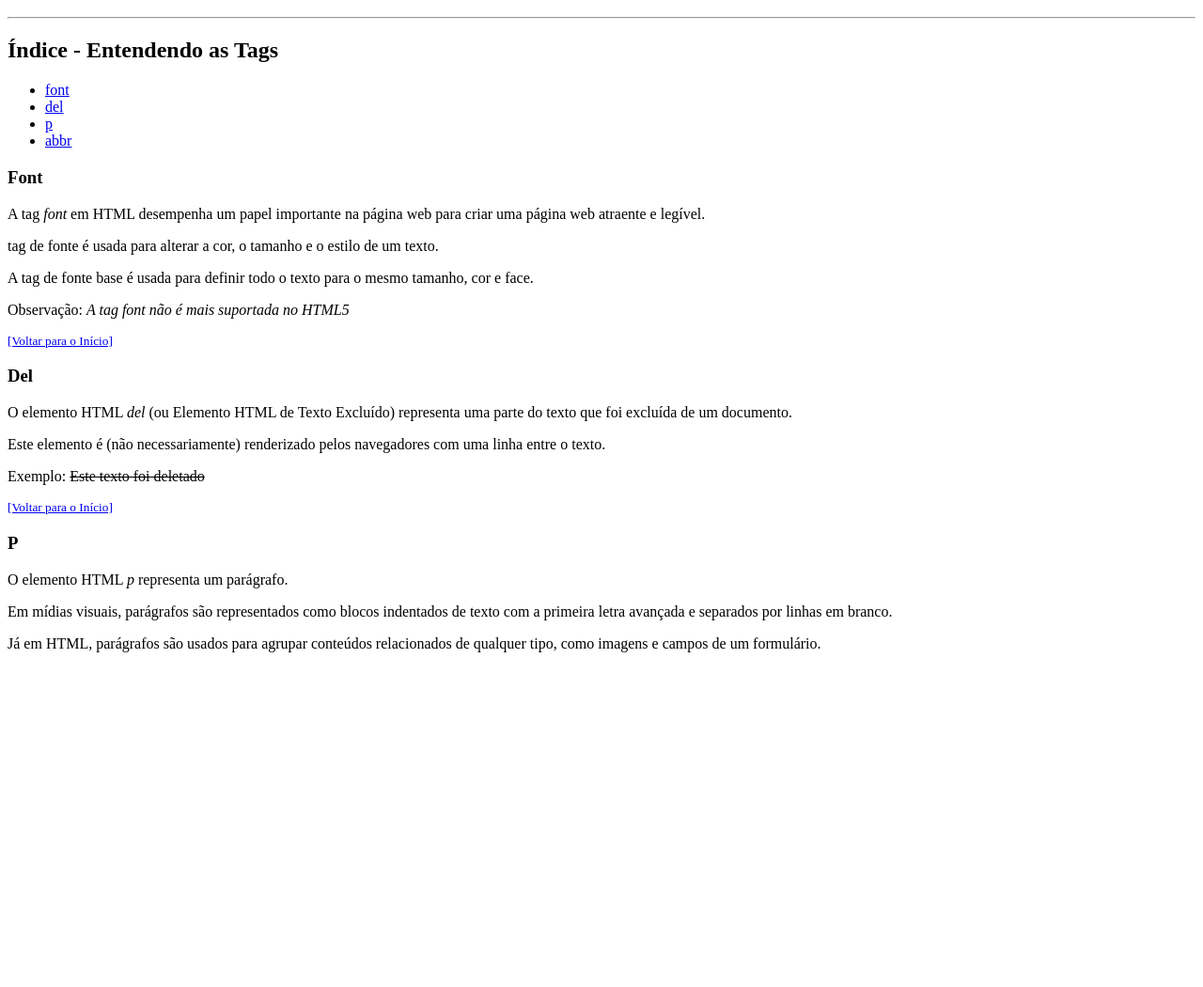
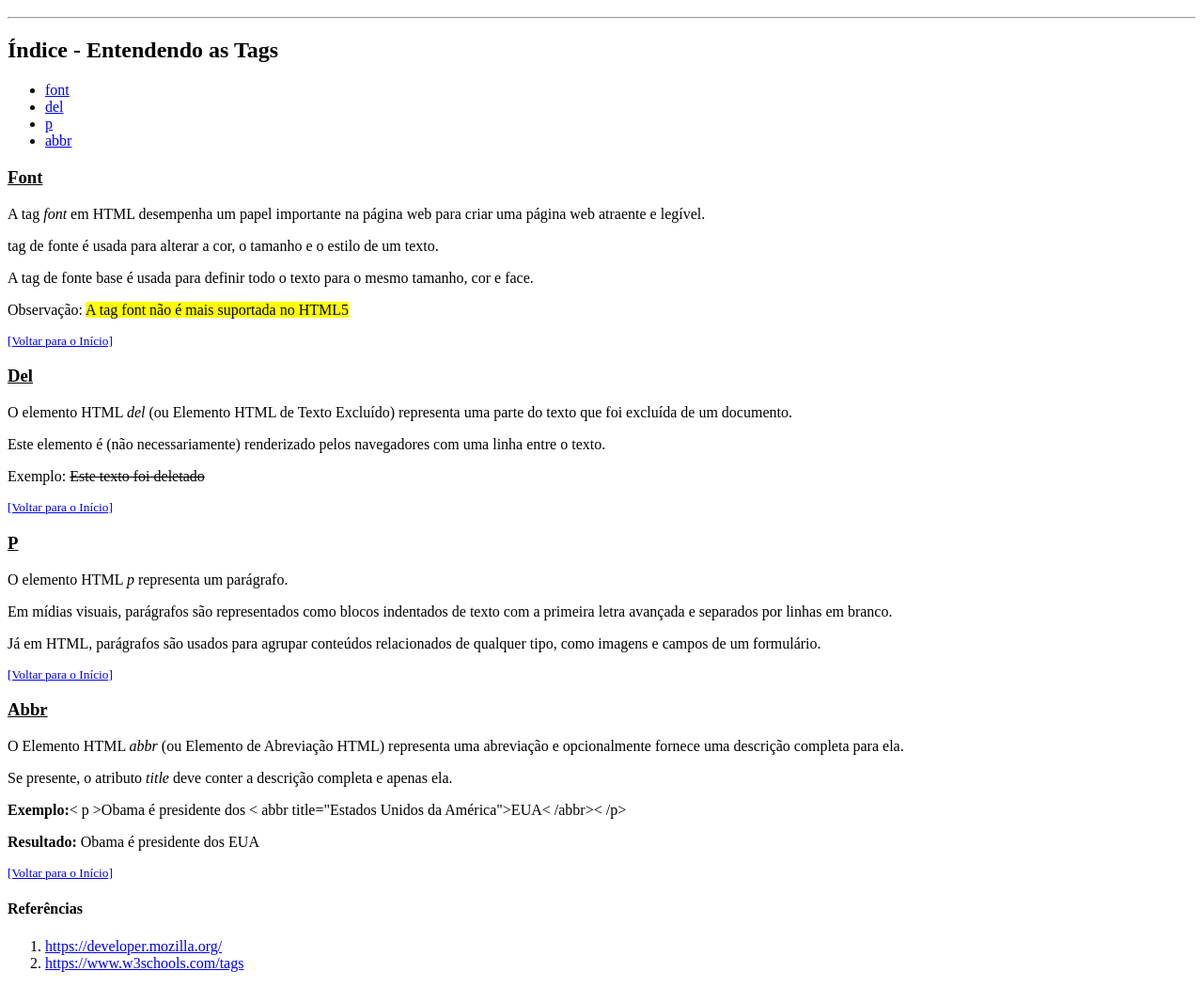
Before and after one commit to paulopentest/primeiros-passos-com-html-dio, a plain HTML site: page index.html in a window 1280 px wide. Shown: the part 48-1098 px from the top of the page at 94% size. Before the commit the page ends 800 px from the top, so only its background shows below. Drawn offline with Linux system fonts and the light colour scheme.

Commit message:
Adicionado a tag abbr e outros elementos conclusivos

```diff
--- a/index.html
+++ b/index.html
@@ -14,23 +14,37 @@
             <li><a href="#abbr">abbr</a></li>
         </ul>
 
-        <h3 id="font">Font</h3>
+        <h3 id="font"><u>Font</u></h3>
         <p>A tag <i>font</i> em HTML desempenha um papel importante na página web para criar uma página web atraente e legível.</p>
         <p>tag de fonte é usada para alterar a cor, o tamanho e o estilo de um texto.</p>
         <p>A tag de fonte base é usada para definir todo o texto para o mesmo tamanho, cor e face.</p>
-        <p>Observação: <i>A tag font não é mais suportada no HTML5</i></p>
+        <p>Observação: <mark>A tag font não é mais suportada no HTML5</mark></p>
         <small><a href="#inicio"> [Voltar para o Início] </a></small>
-        <h3 id="del">Del</h3>
+
+        <h3 id="del"><u>Del</u></h3>
         <p>O elemento HTML <i>del</i> (ou Elemento HTML de Texto Excluído) representa uma parte do texto que foi excluída de um documento.</p>
         <p>Este elemento é (não necessariamente) renderizado pelos navegadores com uma linha entre o texto.</p>
         <p>Exemplo: <del>Este texto foi deletado</del></p>
         <small><a href="#inicio"> [Voltar para o Início] </a></small>
-        <h3>P</h3>
+
+        <h3 id="p"><u>P</u></h3>
         <p>O elemento HTML <i>p</i> representa um parágrafo. </p>
         <p>Em mídias visuais, parágrafos são representados como blocos indentados de texto com a primeira letra avançada e separados por linhas em branco.</p>
         <p>Já em HTML, parágrafos são usados para agrupar conteúdos relacionados de qualquer tipo, como imagens e campos de um formulário.</p>
-        <h3></h3>
+        <small><a href="#inicio"> [Voltar para o Início] </a></small>
 
+        <h3 id="abbr"><u>Abbr</u></h3>
+        <p>O Elemento HTML <i>abbr</i> (ou Elemento de Abreviação HTML) representa uma abreviação e opcionalmente fornece uma descrição completa para ela.</p>
+        <p>Se presente, o atributo <i>title</i> deve conter a descrição completa e apenas ela.</p>
+        <p><strong>Exemplo:</strong>< p >Obama é presidente dos < abbr title="Estados Unidos da América">EUA< /abbr>< /p></p>
+        <p><strong>Resultado: </strong>Obama é presidente dos EUA</p>
+        <small><a href="#inicio"> [Voltar para o Início] </a></small>
+
+        <h4>Referências</h4>
+        <ol>
+            <li><a href="https://developer.mozilla.org/">https://developer.mozilla.org/</a></li>
+            <li><a href="https://www.w3schools.com/tags">https://www.w3schools.com/tags</a></li>
+        </ol>
     </body>
 
 </html>
```
